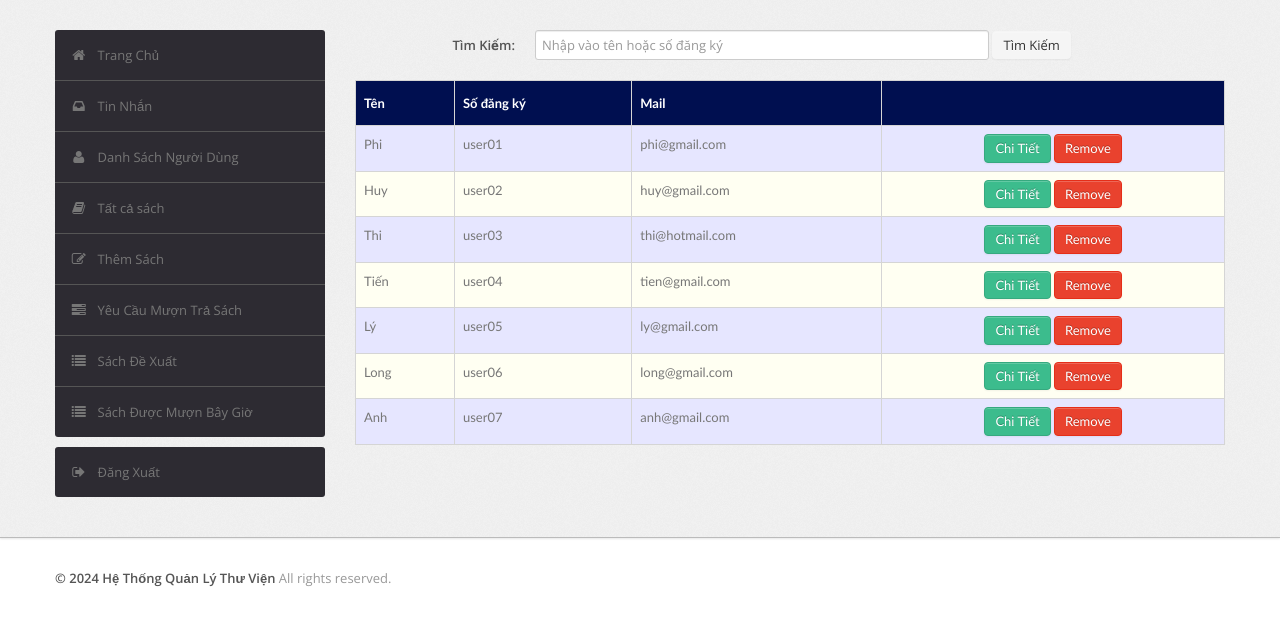
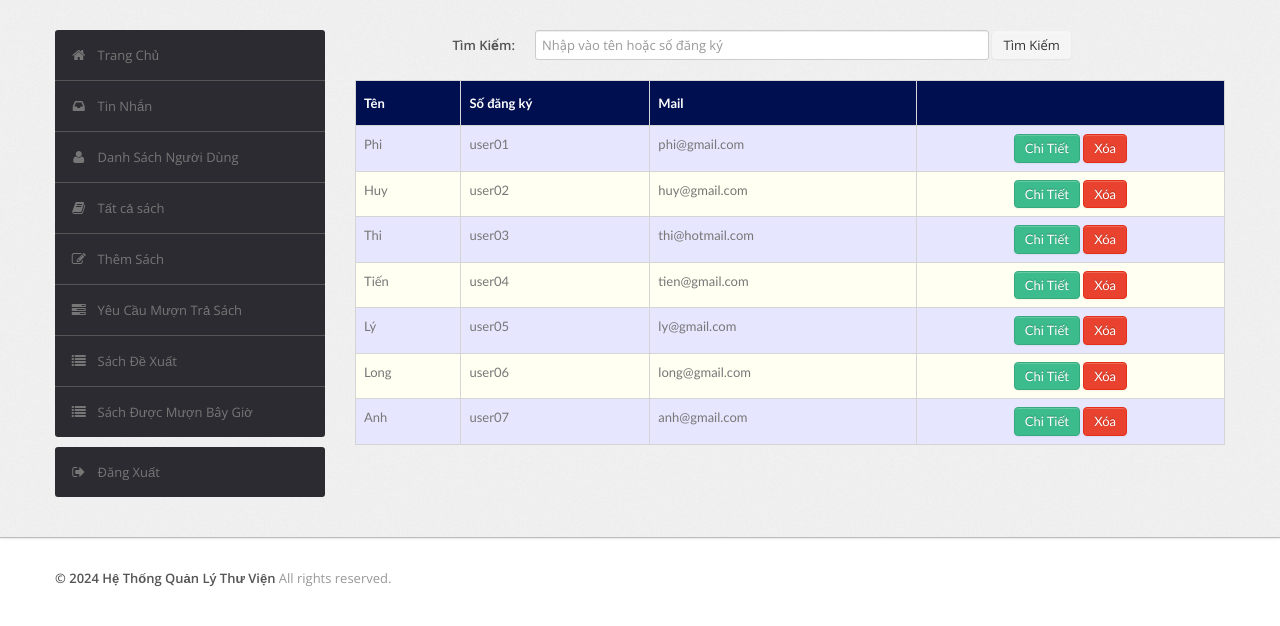
Before and after one commit to PhilHash/Library-Management-System, a PHP site: page /admin/student.php in a window 1280 px wide. Shown: the part 61-687 px from the top of the page. Run offline with PHP 8.4, Linux system fonts and the light colour scheme; a user stored in the database is signed in; data comes from the database, SQL or seed files in the repository.

Commit message:
Fixing some meanings problems

```diff
--- a/qltv/admin/student.php
+++ b/qltv/admin/student.php
@@ -129,7 +129,7 @@ if ($_SESSION['RollNo']) {
                                         <td>
                                         <center>
                                             <a href="studentdetails.php?id=<?php echo $rollno; ?>" class="btn btn-success">Chi Tiết</a>
-                                            <a href="remove_student.php?id=<?php echo $rollno; ?>" class="btn btn-danger">Remove</a>
+                                            <a href="remove_student.php?id=<?php echo $rollno; ?>" class="btn btn-danger">Xóa</a>
                                       </center>
                                         </td>
                                     </tr>
```
